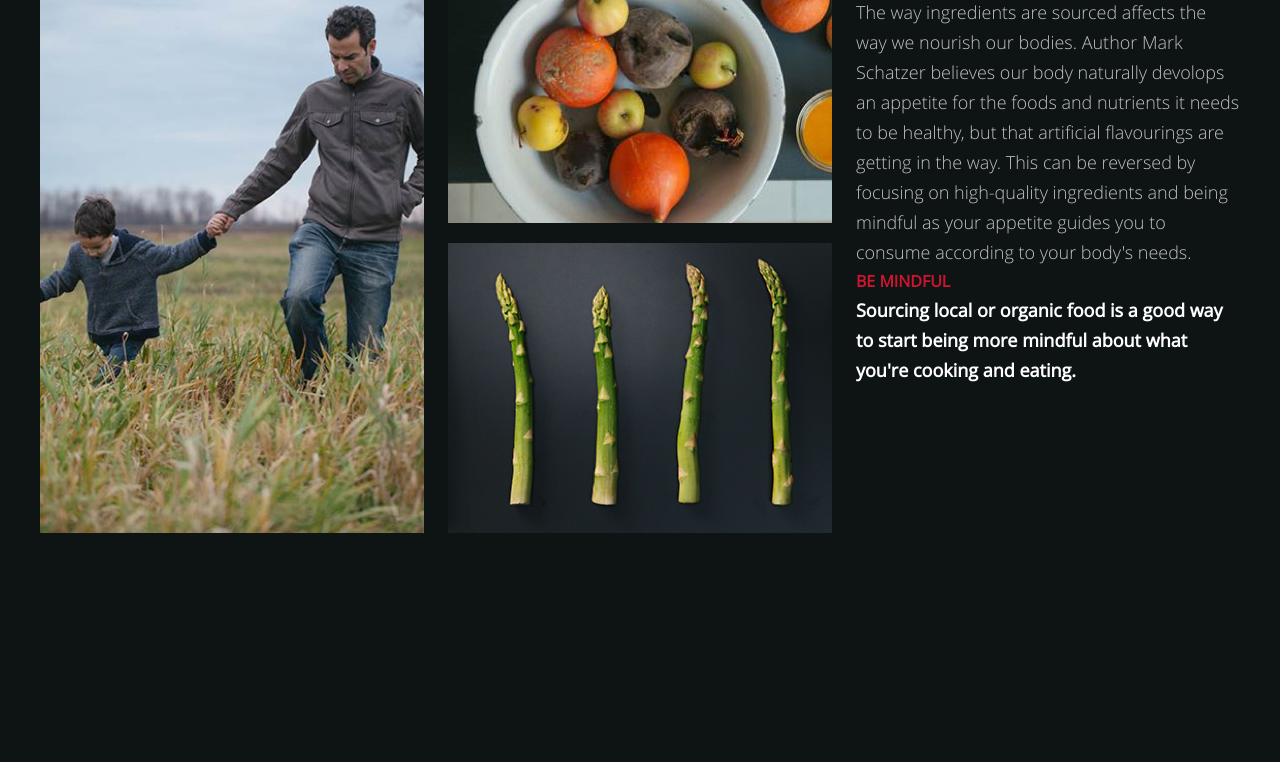
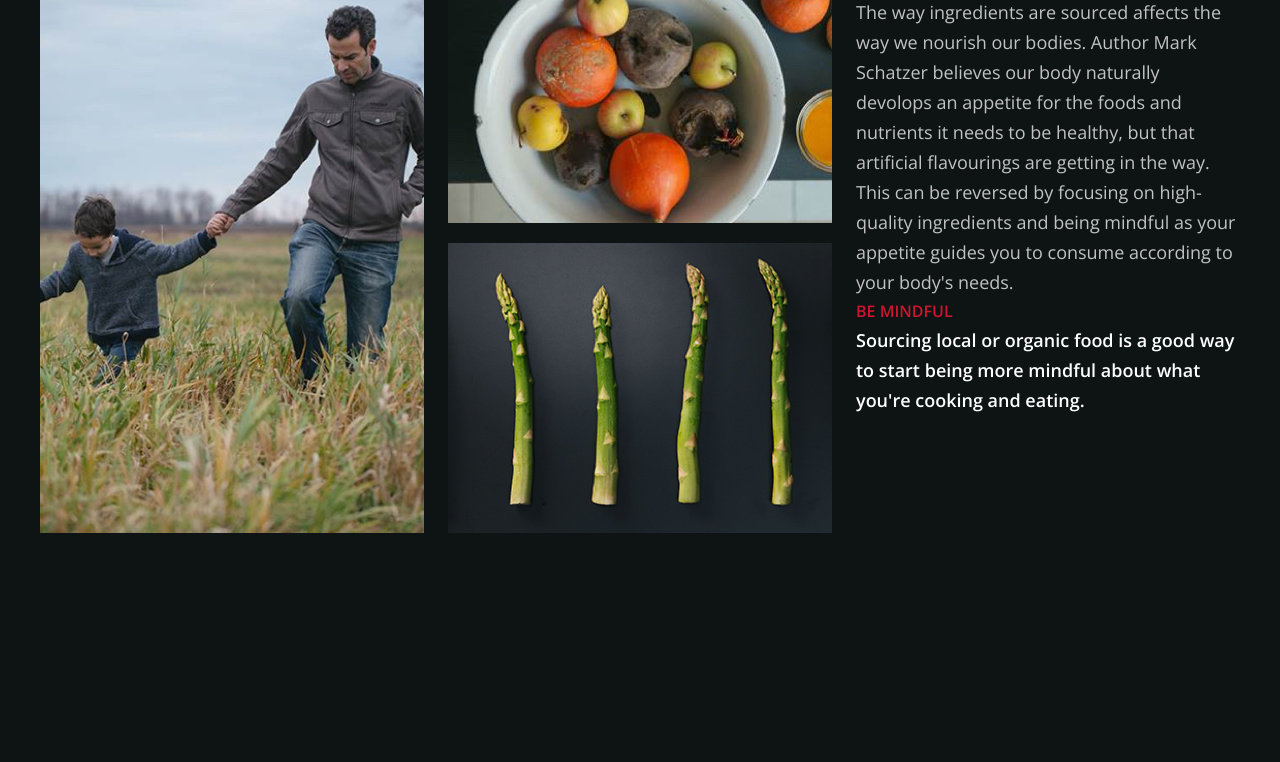
Before and after one commit to Leckiie/Alec_FED_Test, a plain HTML site: page Index.html in a window 1280 px wide. Shown: the part 253-1015 px from the top of the page. Drawn offline with nearby package versions, Linux system fonts and the light colour scheme; a script that the page names is missing.

Commit message:
Serve fonts from CDN

```diff
--- a/Index.html
+++ b/Index.html
@@ -9,7 +9,7 @@
     <meta name="author" content="SitePoint">
 
     <link rel="stylesheet" href="css/styles.css?v=1.0">
-    <link rel="stylesheet" type="text/css" href="//fonts.googleapis.com/css?family=Open+Sans"/>
+    <link href="https://fonts.googleapis.com/css?family=Open+Sans:300,400,600,700" rel="stylesheet">
 
 </head>
 
--- a/css/styles.css
+++ b/css/styles.css
@@ -1,15 +1,3 @@
-
-@font-face {
-	font-family: "Open Sans";
-	src: url("../fonts/open_sans/OpenSans.woff") format("woff")
-}
-
-@font-face {
-	font-family: "Open Sans";
-	src: url("../fonts/open_sans/OpenSans-light.woff") format("woff");
-	font-weight: 300;
-}
-
 
 .top-block-header {
 	color: #FFFFFF;
```
